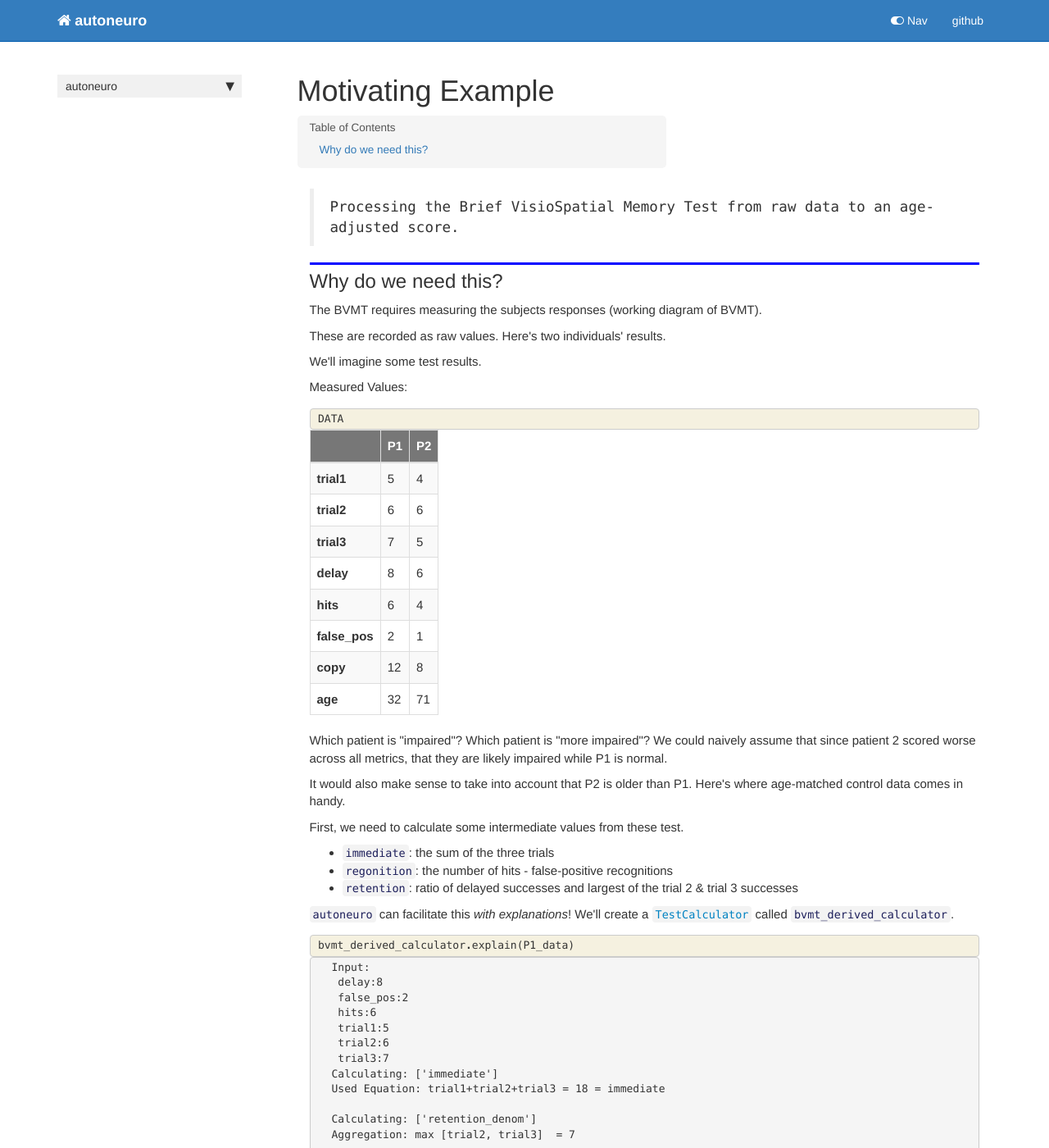
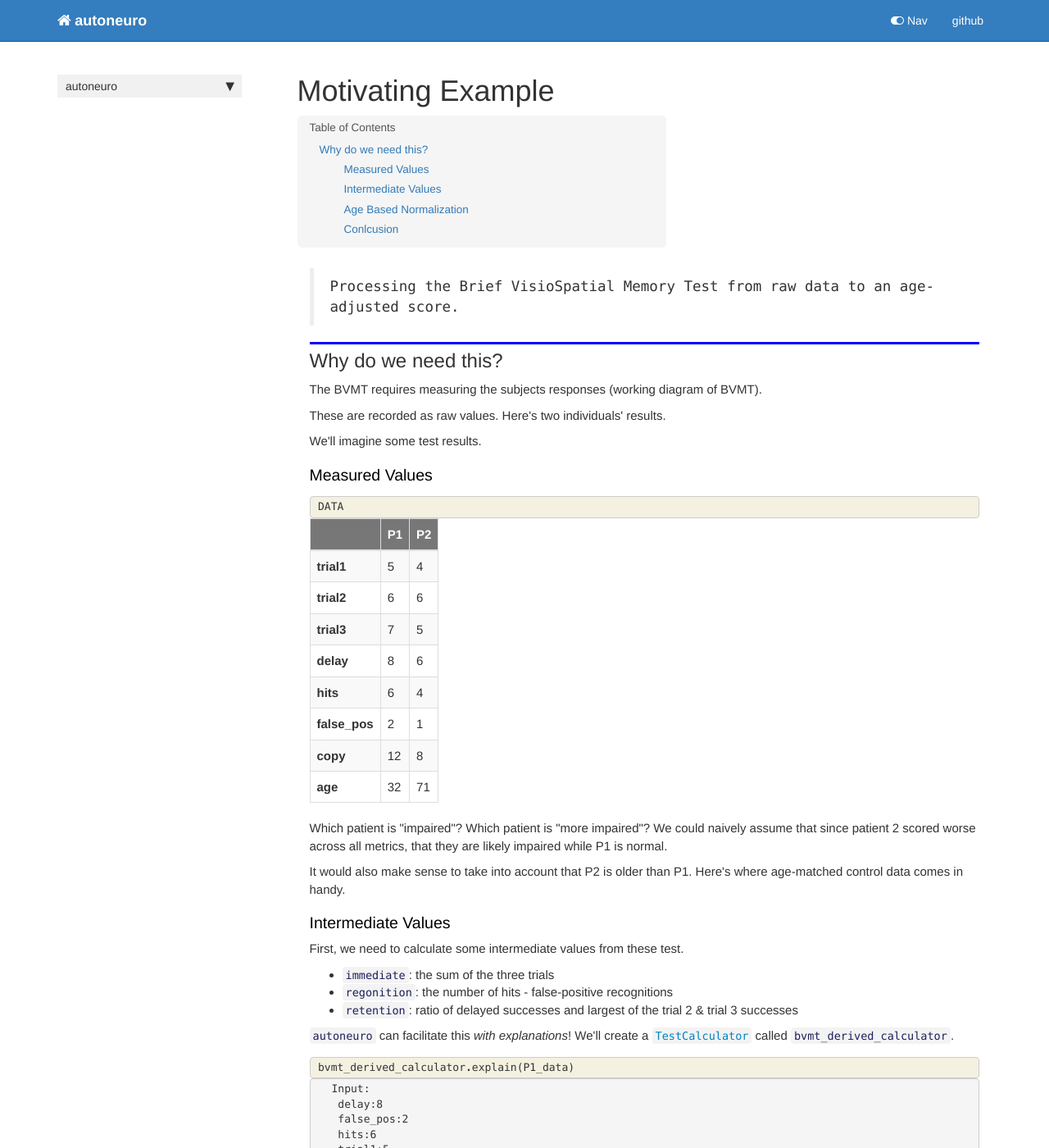
Before and after one commit to JudoWill/autoneuro, a Jekyll site: the page built from docs/motivating_example.html, in a window 1280 px wide and 1400 px high. Shown: the whole window at 82% size. Built offline with Jekyll 4.4.1, drawn with Linux system fonts in a browser that asks for light colours; nearby versions of some CDN libraries; comment, search, counter and statistics services are not loaded; some of the changed text lies outside the part shown.

Commit message:
Improving layout.

```diff
--- a/docs/motivating_example.html
+++ b/docs/motivating_example.html
@@ -36,8 +36,7 @@ nb_path: "02_motivating_example.ipynb"
 <h2 id="Why-do-we-need-this?">Why do we need this?<a class="anchor-link" href="#Why-do-we-need-this?"> </a></h2><p>The BVMT requires measuring the subjects responses (working diagram of BVMT).</p>
 <p>These are recorded as raw values. Here's two individuals' results.</p>
 <p>We'll imagine some test results.</p>
-<p>Measured Values:</p>
-
+<h3 id="Measured-Values">Measured Values<a class="anchor-link" href="#Measured-Values"> </a></h3>
 </div>
 </div>
 </div>
@@ -145,7 +144,7 @@ Which patient is "more impaired"?
 We could naively assume that since patient 2 scored worse across all metrics, that they are likely impaired while P1 is normal.</p>
 <p>It would also make sense to take into account that P2 is older than P1.
 Here's where age-matched control data comes in handy.</p>
-<p>First, we need to calculate some intermediate values from these test.</p>
+<h3 id="Intermediate-Values">Intermediate Values<a class="anchor-link" href="#Intermediate-Values"> </a></h3><p>First, we need to calculate some intermediate values from these test.</p>
 <ul>
 <li><code>immediate</code>: the sum of the three trials</li>
 <li><code>regonition</code>: the number of hits - false-positive recognitions</li>
@@ -273,7 +272,7 @@ Resulting in:
 
 <div class="cell border-box-sizing text_cell rendered"><div class="inner_cell">
 <div class="text_cell_render border-box-sizing rendered_html">
-<p>These derived values are what Heaton et al normalized across ages.
+<h3 id="Age-Based-Normalization">Age Based Normalization<a class="anchor-link" href="#Age-Based-Normalization"> </a></h3><p>These derived values are what Heaton et al normalized across ages.
 Let's take a look at one.</p>
 
 </div>
@@ -599,7 +598,7 @@ Resulting in:
 
 <div class="cell border-box-sizing text_cell rendered"><div class="inner_cell">
 <div class="text_cell_render border-box-sizing rendered_html">
-<p>We can look at these next to each other.</p>
+<h3 id="Conlcusion">Conlcusion<a class="anchor-link" href="#Conlcusion"> </a></h3><p>We can look at these next to each other.</p>
 
 </div>
 </div>
```
Also changed, not shown: 1 other file.
